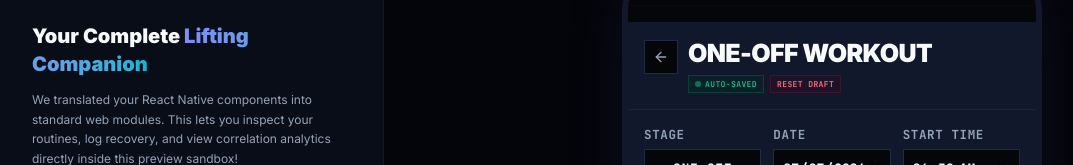
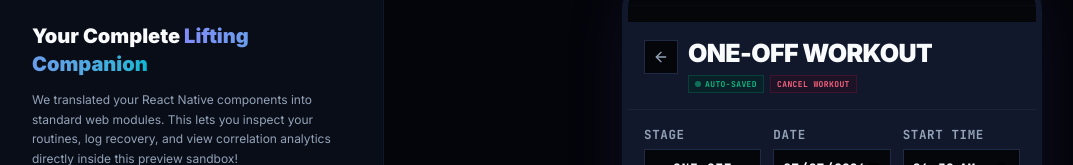
Before and after one commit to spacewino/met-reps-app, a React (Vite) app: page / in a window 1280 px wide. Both pictures are taken after a click on the button "Log one-off workout today". Shown: the part 76-241 px from the top of the page, without its empty margins (0-1073 px from the left). Built offline with nearby package versions, Linux system fonts and the light colour scheme.

Commit message:
feat(ui): rename Reset Draft to Cancel Workout
Update the button label in the workout logger to better reflect the action of cancelling the current session.

```diff
--- a/src/components/WorkoutLogger.tsx
+++ b/src/components/WorkoutLogger.tsx
@@ -1797,7 +1797,7 @@ export function WorkoutLogger({ initialParams, onClose, onSave, themeId: propThe
                     onClick={() => setShowDiscardConfirm(true)}
                     className="text-[8px] font-mono font-bold text-rose-400 hover:text-rose-300 bg-rose-950/20 hover:bg-rose-950/40 border border-rose-500/15 px-1.5 py-0.5 rounded-none transition shrink-0 uppercase tracking-wider cursor-pointer"
                   >
-                    Reset Draft
+                    Cancel Workout
                   </button>
                 </div>
               )}
```
